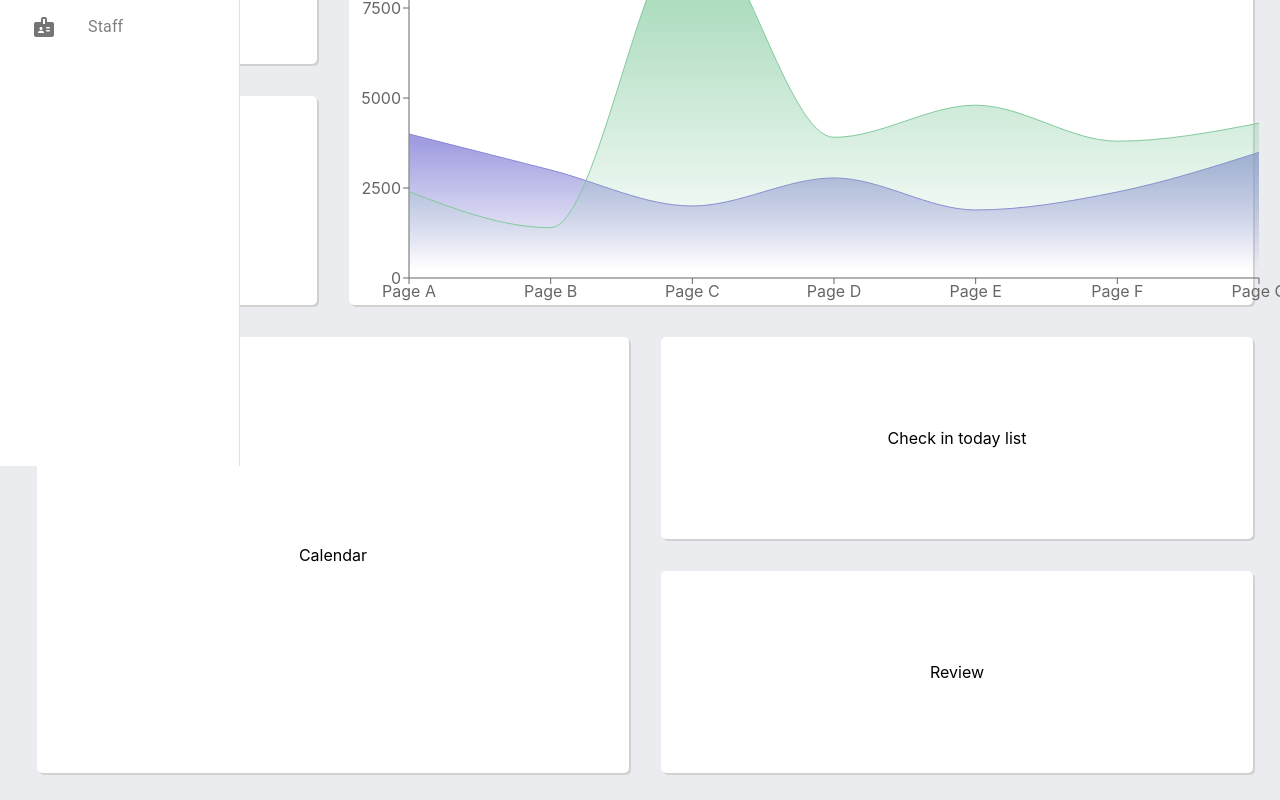
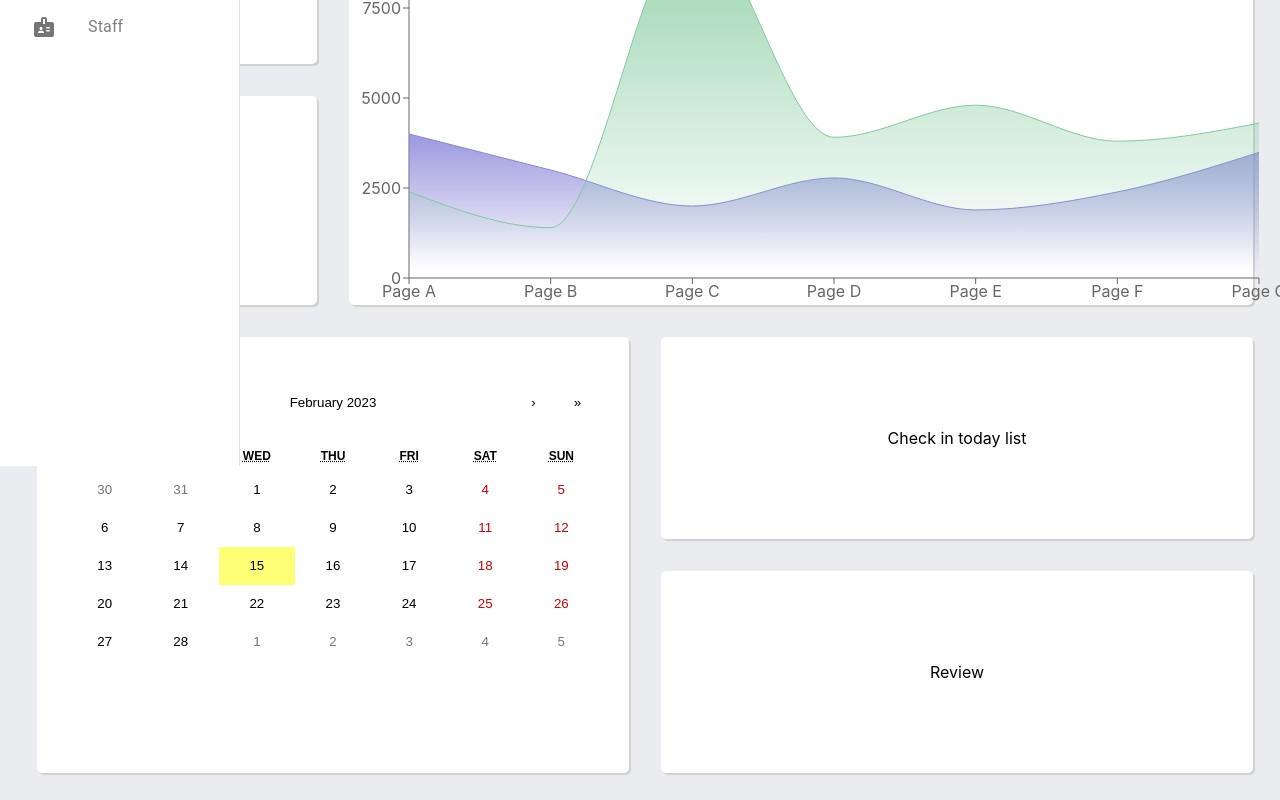
Before and after one commit to Sena543/hotel-mgt-frontend, a React (Vite) app: page / in a window 1280 px wide. Shown: the part 334-1134 px from the top of the page. Built offline with nearby package versions, Linux system fonts and the light colour scheme.

Commit message:
react calendar rendering

```diff
--- a/src/components/dashboard/Calendar.tsx
+++ b/src/components/dashboard/Calendar.tsx
@@ -1,9 +1,17 @@
 import Calendar from "react-calendar";
 import GenericDashCards from "../Cards/GenericDashCards";
+import "react-calendar/dist/Calendar.css";
+import "./dash-calendar.css";
 
 function DashboardCalendar() {
-	// return <Calendar />;
-	return <GenericDashCards>Calendar</GenericDashCards>;
+	return (
+		<GenericDashCards>
+			{/* <div className="cal-container"> */}
+			<Calendar />
+			{/* </div> */}
+		</GenericDashCards>
+	);
+	//return <GenericDashCards>Calendar</GenericDashCards>;
 }
 
 export default DashboardCalendar;
--- /dev/null
+++ b/src/components/dashboard/dash-calendar.css
@@ -0,0 +1,17 @@
+.cal-container {
+	display: flex;
+	max-width: 100%;
+	max-height: 100%;
+	flex-basis: 420px;
+	flex-direction: column;
+	flex-grow: 100;
+	align-items: stretch;
+	padding-top: 1em;
+}
+
+.react-calendar {
+	margin: 0 auto;
+	width: 90%;
+	height: 80%;
+	border: 0;
+}
```
